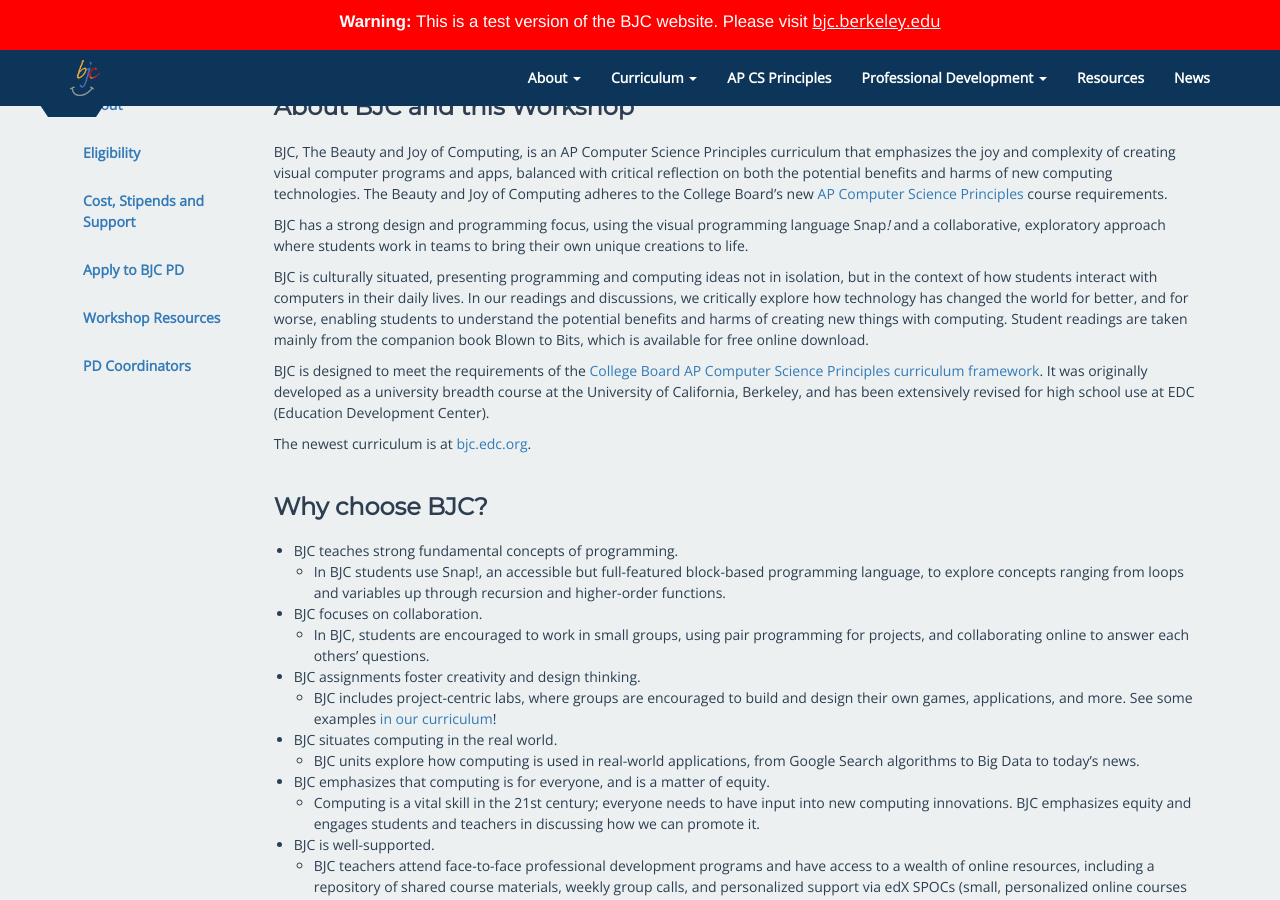
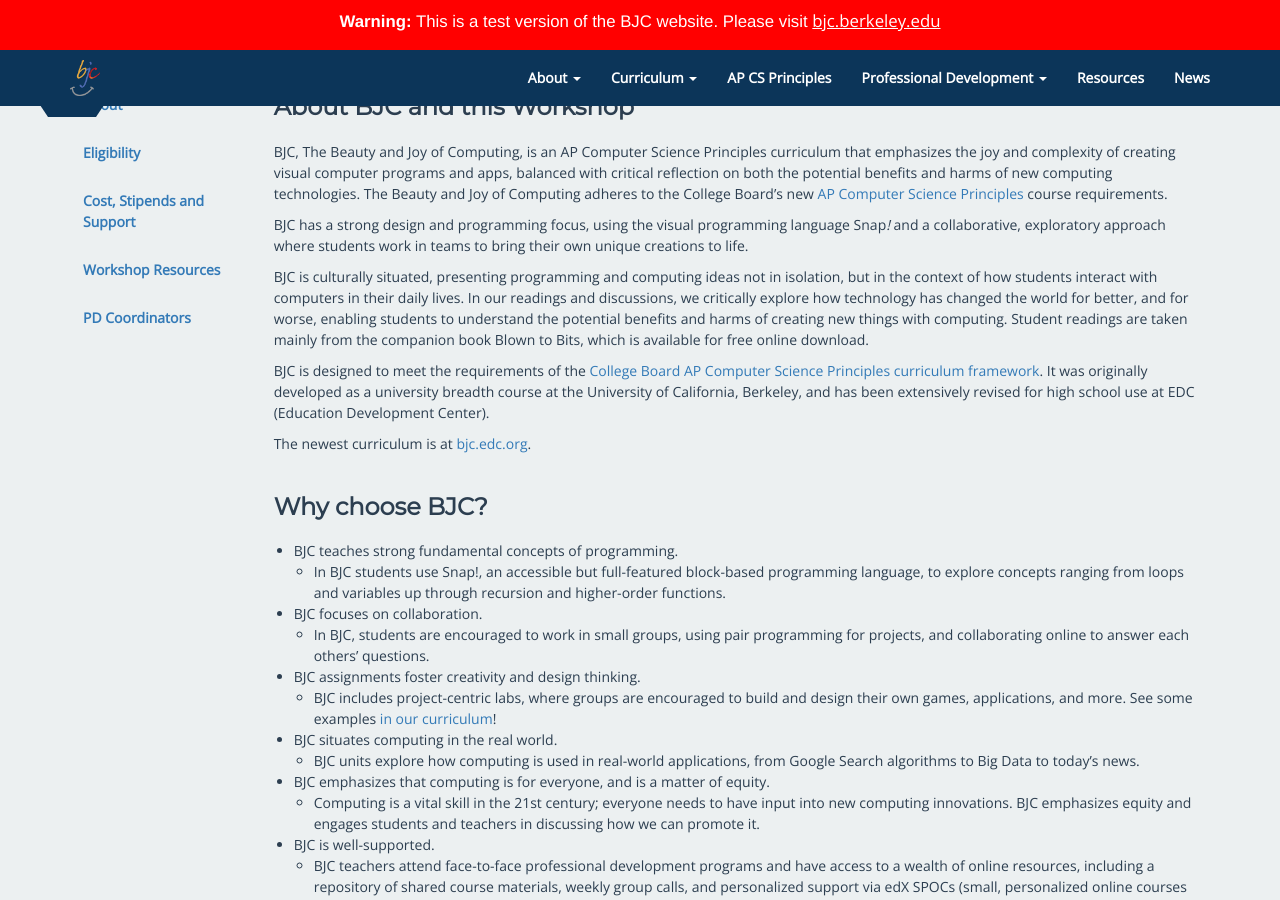
Before and after one commit to beautyjoy/beautyjoy.github.io, a Jekyll site: the page built from professional-development-3-weeks/index.md, in a window 1280 px wide and 900 px high, scrolled down 460 px. Built offline with Jekyll 4.4.1, drawn with Linux system fonts in a browser that asks for light colours.

Commit message:
hide the apply pd page

```diff
--- a/_config.yml
+++ b/_config.yml
@@ -50,3 +50,4 @@
     - circle.yml
     - s3_website.yml
     - vendor # needed to build the site on CircleCI
+    - professional-development-3-weeks/apply.html
--- a/_layouts/pd-3-weeks.html
+++ b/_layouts/pd-3-weeks.html
@@ -28,9 +28,11 @@
             <li role="presentation">
                 <a href="{{ site.baseurl }}/professional-development-3-weeks/cost"><div class="hover-accent">Cost, Stipends and Support</div></a>
             </li>
-            <li role="presentation">
-                <a href="{{ site.baseurl }}/professional-development-3-weeks/apply"><div class="hover-accent">Apply to BJC PD</div></a>
-            </li>
+            <!-- <li role="presentation">
+                <a href="{{ site.baseurl }}/professional-development-3-weeks/apply">
+                  <div class="hover-accent">Apply to BJC PD</div>
+                </a>
+            </li> -->
             <li role="presentation">
                 <a href="{{ site.baseurl }}/professional-development-3-weeks/resources"><div class="hover-accent">Workshop Resources</div></a>
             </li>
--- a/professional-development-3-weeks/apply.html
+++ b/professional-development-3-weeks/apply.html
@@ -1,8 +1,10 @@
+<!--
 ---
 title: Professional Development
 subtitle: Three-Week Workshop for Teachers
 layout: pd-3-weeks
 ---
+-->
 
 <h3>Application Process</h3>
 
```
